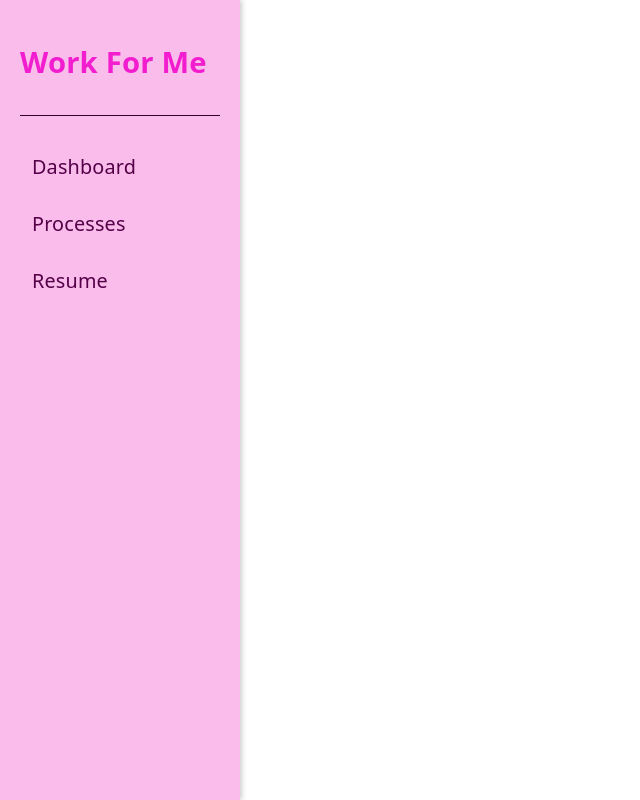
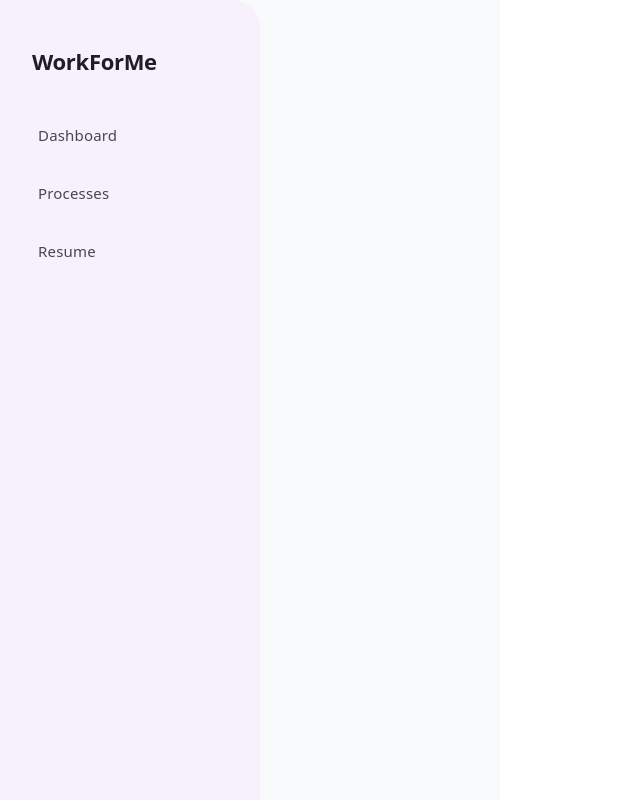
Before and after one commit to LihiToled/WorkForMe-Frontend, a React (Vite) app: page / in a window 1280 px wide. Shown: the whole page, without its empty margins (0-640 px from the left). Built offline with nearby package versions, Linux system fonts and the light colour scheme.

Commit message:
Update sidebar layout styling and layout wrapper

```diff
--- a/src/App.tsx
+++ b/src/App.tsx
@@ -1,4 +1,4 @@
-import SideMenu from './components/SideMenu';
+import Sidebar from './components/Sidebar';
 import './App.css';
 
 function App() {
@@ -11,8 +11,7 @@ function App() {
   return (
     <div className="app-layout">
       {}
-      <SideMenu links={sideMenuLinks} />
-
+      <Sidebar links={sideMenuLinks} />
       {}
       <main className="main-content">
         <div className="centered-container">
--- a/src/components/SideMenu.css
+++ /dev/null
@@ -1,55 +0,0 @@
-.sidebar {
-  position: fixed;
-  top: 0;
-  left: 0;
-  width: 240px;
-  height: 100vh;
-  background-color: #f9bceb;
-  color: rgb(241, 29, 206);
-  padding: 20px;
-  box-sizing: border-box;
-  display: flex;
-  flex-direction: column;
-  align-items: flex-start;
-  box-shadow: 2px 0 5px rgba(0,0,0,0.2);
-  z-index: 1000;
-}
-
-.sidebar-title {
-  margin-bottom: 30px;
-  border-bottom: 1px solid #32012c;
-  width: 100%;
-  padding-bottom: 10px;
-  text-align: left;
-  font-size: 25px;
-  font-weight: bold;
-}
-
-.nav-list {
-  list-style-type: none;
-  margin: 0;
-  padding: 0;
-  width: 100%;
-}
-
-.nav-item {
-  margin-bottom: 15px;
-}
-
-.nav-link {
-  color: #540148;
-  text-decoration: none;
-  font-size: 1.1rem;
-  font-weight: 500;
-  display: block;
-  padding: 8px 12px;
-  border-radius: 6px;
-  transition: background 0.2s, color 0.2s;
-  text-align: left;
-}
-
-.nav-link:hover,
-.nav-link.active {
-  background-color: #ff96ed;
-  color: rgb(250, 246, 249);
-}
--- a/src/components/SideMenu.tsx
+++ /dev/null
@@ -1,34 +0,0 @@
-import React from 'react';
-import './SideMenu.css';
-
-interface NavLink {
-  label: string;
-  url: string;
-}
-
-interface HeaderProps {
-  links: NavLink[];
-}
-
-const SideMenu: React.FC<HeaderProps> = ({ links = [] }) => {
-  return (
-    <aside className="sidebar">
-      <div className="sidebar-title">
-        <h3>Work For Me</h3>
-      </div>
-      <nav style={{ width: '100%' }}>
-        <ul className="nav-list">
-          {links.map((link, index) => (
-            <li key={index} className="nav-item">
-              <a href={link.url} className="nav-link">
-                {link.label}
-              </a>
-            </li>
-          ))}
-        </ul>
-      </nav>
-    </aside>
-  );
-};
-
-export default SideMenu;
--- /dev/null
+++ b/src/components/Sidebar.css
@@ -0,0 +1,59 @@
+.sidebar {
+  width: 260px;
+  min-height: 100vh;
+  background-color: #f6f1fa;
+  border-top-right-radius: 28px;
+  padding: 48px 20px;
+  box-sizing: border-box;
+  display: flex;
+  flex-direction: column;
+}
+
+.sidebar-title {
+  font-size: 22px;
+  font-weight: 700;
+  color: #1f1d2b;
+  margin-bottom: 36px;
+  padding-left: 12px;
+  letter-spacing: -0.3px;
+}
+
+.sidebar-nav {
+  width: 100%;
+}
+
+.nav-list {
+  list-style-type: none;
+  padding: 0;
+  margin: 0;
+  display: flex;
+  flex-direction: column;
+  gap: 8px;
+}
+
+.nav-item {
+  width: 100%;
+}
+
+.nav-link {
+  display: block;
+  text-decoration: none;
+  font-size: 15px;
+  font-weight: 500;
+  color: #484650;
+  padding: 12px 18px;
+  border-radius: 18px; /* Rounded pill shape */
+  transition: background-color 0.2s ease, color 0.2s ease;
+}
+
+.nav-link:hover {
+  background-color: #ede4f8;
+  color: #1f1d2b;
+}
+
+/* Active item pill highlight */
+.nav-link.active {
+  background-color: #e6daf8;
+  color: #1f1d2b;
+  font-weight: 600;
+}
--- /dev/null
+++ b/src/components/Sidebar.tsx
@@ -0,0 +1,44 @@
+import React from 'react';
+import './Sidebar.css';
+
+interface NavLink {
+  label: string;
+  url: string;
+  active?: boolean;
+}
+
+interface SidebarProps {
+  links?: NavLink[];
+}
+
+const defaultLinks: NavLink[] = [
+  { label: 'Dashboard', url: '/dashboard', active: true },
+  { label: 'Processes', url: '/processes' },
+  { label: 'Resume', url: '/resume' },
+];
+
+const Sidebar: React.FC<SidebarProps> = ({ links = defaultLinks }) => {
+  return (
+    <aside className="sidebar">
+      <div className="sidebar-title">
+        WorkForMe
+      </div>
+      <nav className="sidebar-nav">
+        <ul className="nav-list">
+          {links.map((link, index) => (
+            <li key={index} className="nav-item">
+              <a
+                href={link.url}
+                className={`nav-link ${link.active ? 'active' : ''}`}
+              >
+                {link.label}
+              </a>
+            </li>
+          ))}
+        </ul>
+      </nav>
+    </aside>
+  );
+};
+
+export default Sidebar;
```
Also changed, not shown: src/components/Dashboard.css (+21 -0 lines), src/components/Dashboard.tsx (+15 -0 lines), src/components/Layout.css (added, +12 -0 lines), src/components/Layout.tsx (added, +15 -0 lines).
